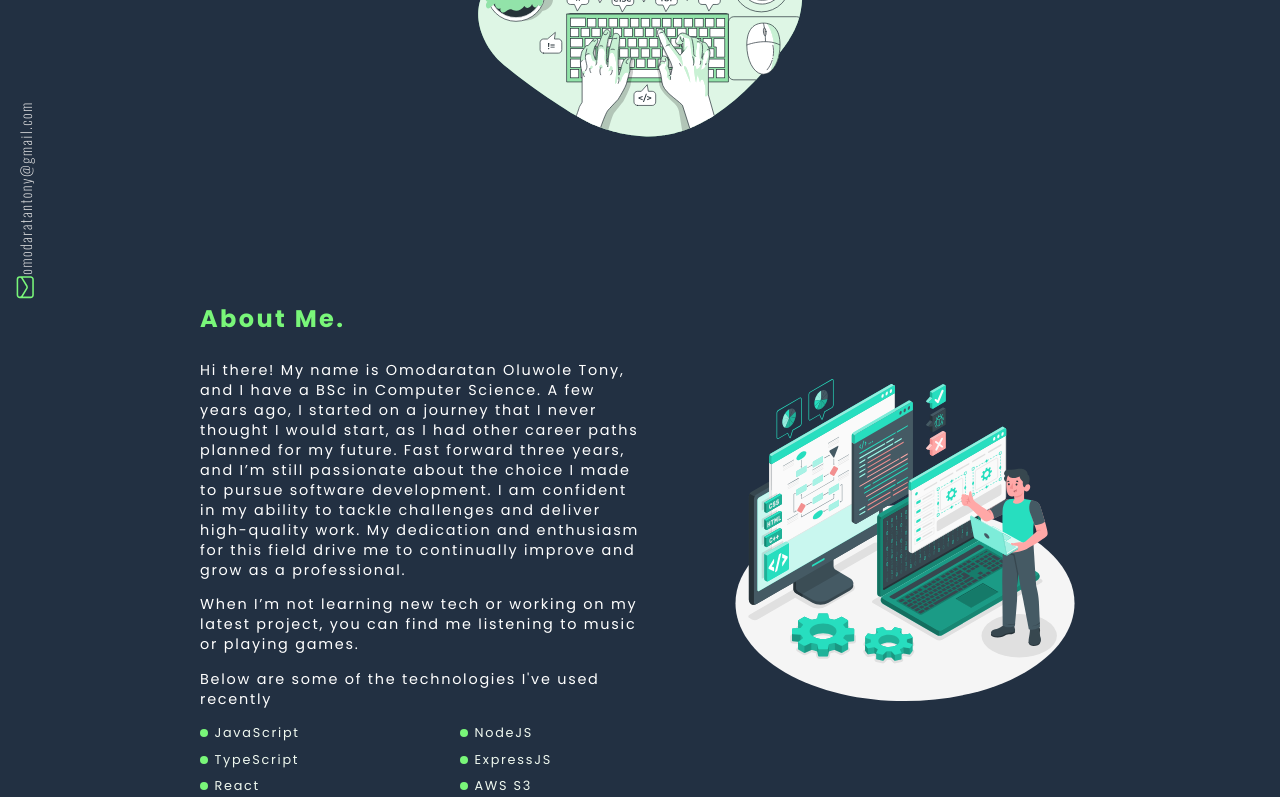
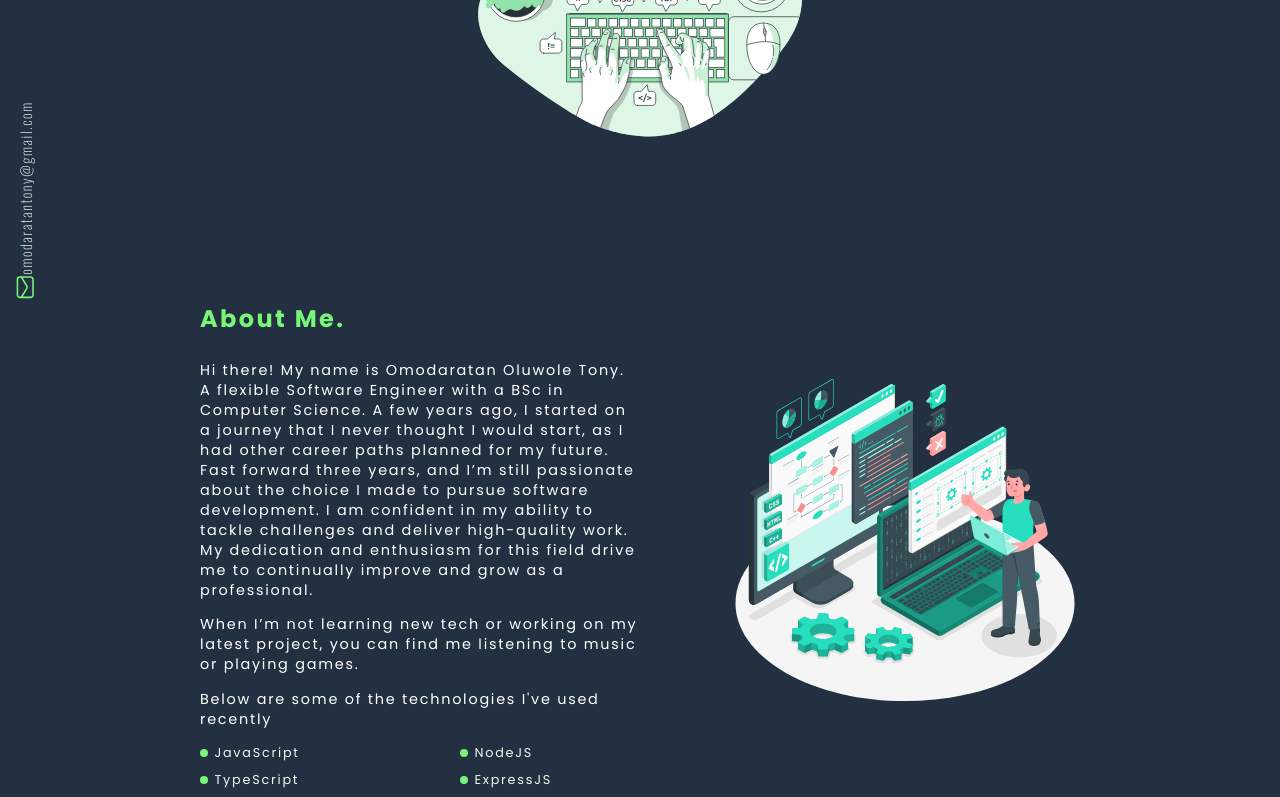
Before and after one commit to Tonywhite1997/my-portfolio, a React (Vite) app: page / in a window 1280 px wide. Shown: the part 467-1264 px from the top of the page. Built offline with nearby package versions, Linux system fonts and the light colour scheme; no server answers; a web font is replaced by a local one.

Commit message:
revisited the about me section

```diff
--- a/src/components/About.jsx
+++ b/src/components/About.jsx
@@ -15,7 +15,7 @@ function About({aboutRef}) {
         </div>
         <div className='about-description'>
             <div className='text-des'>
-                <p className='my-des'>Hi there! My name is Omodaratan Oluwole Tony, and I have a BSc in Computer Science. A few years ago, I started on a journey that I never thought I would start, as I had other career paths planned for my future. Fast forward three years, and I’m still passionate about the choice I made to pursue software development. I am confident in my ability to tackle challenges and deliver high-quality work. My dedication and enthusiasm for this field drive me to continually improve and grow as a professional.</p>
+                <p className='my-des'>Hi there! My name is Omodaratan Oluwole Tony. A flexible Software Engineer with a BSc in Computer Science. A few years ago, I started on a journey that I never thought I would start, as I had other career paths planned for my future. Fast forward three years, and I’m still passionate about the choice I made to pursue software development. I am confident in my ability to tackle challenges and deliver high-quality work. My dedication and enthusiasm for this field drive me to continually improve and grow as a professional.</p>
                 <p className='my-des'>When I’m not learning new tech or working on my latest project, you can find me listening to music or playing games.</p>
 
                 <div className='technologies-container'>
```
